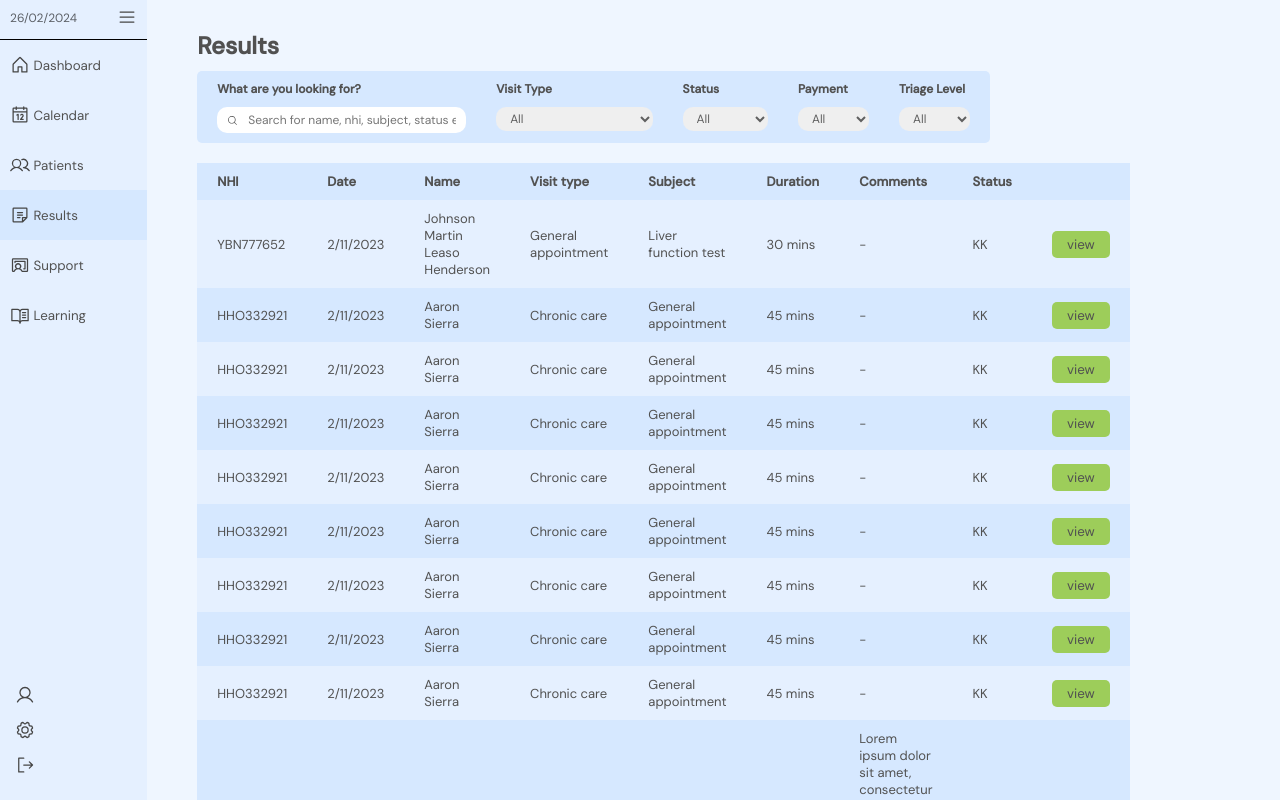
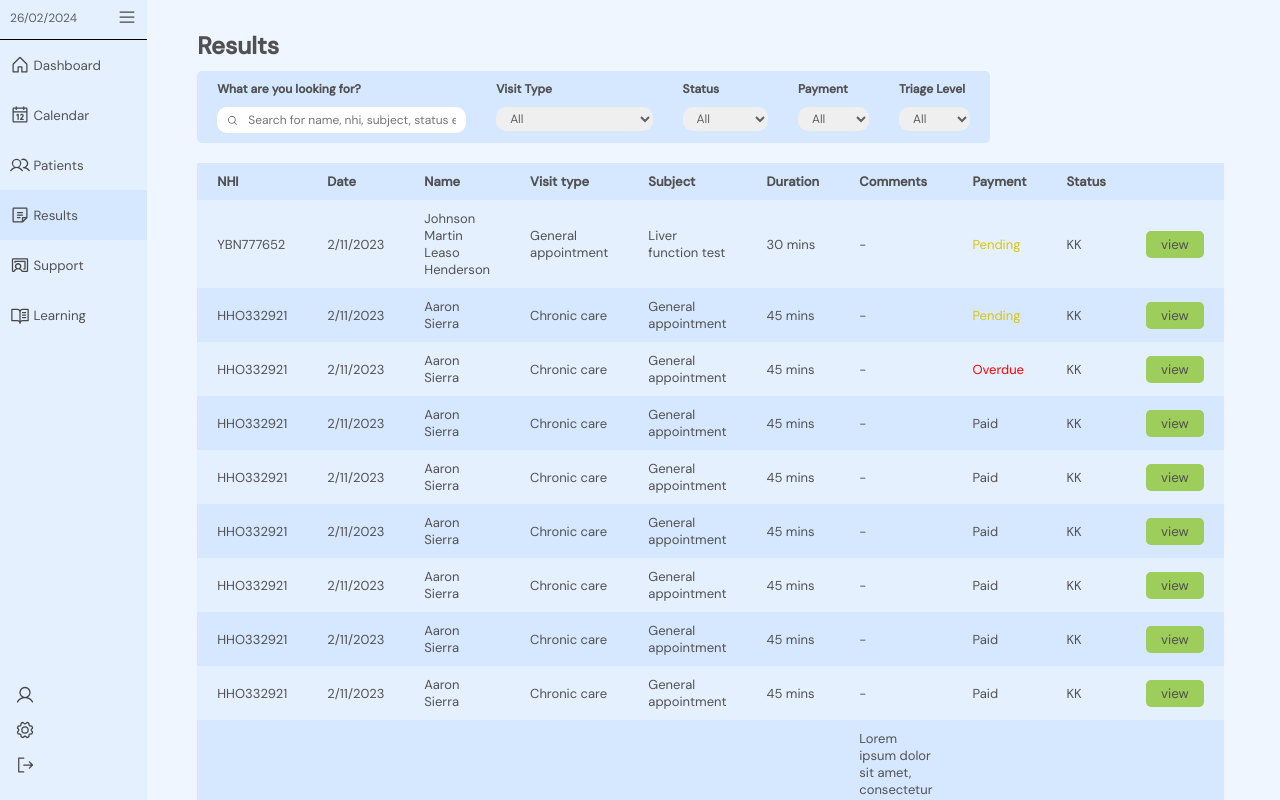
Before and after one commit to DiamondD7/yougotjob_client, a React (Vite) app: page /home in a window 1280 px wide. Both pictures are taken after a click on the button "Results". Shown: the top 800 px of the page. Built offline with nearby package versions, Linux system fonts and the light colour scheme.

Commit message:
edited the table to add one more col

```diff
--- a/src/components/Results/Results.jsx
+++ b/src/components/Results/Results.jsx
@@ -52,6 +52,7 @@ const FilterResults = () => {
             <option>All</option>
             <option>Paid</option>
             <option>Pending</option>
+            <option>Overdue</option>
           </select>
         </div>
         <div style={{ width: "10%" }}>
@@ -86,6 +87,7 @@ const Results = () => {
               <th>Subject</th>
               <th>Duration</th>
               <th>Comments</th>
+              <th>Payment</th>
               <th>Status</th>
               <th></th>
             </tr>
@@ -100,6 +102,7 @@ const Results = () => {
               <td>Liver function test</td>
               <td>30 mins</td>
               <td>-</td>
+              <td style={{ color: "#d7c60f" }}>Pending</td>
               <td>KK</td>
               <td>
                 <button onClick={() => setOpenResult(true)}>view</button>
@@ -113,6 +116,7 @@ const Results = () => {
               <td>General appointment</td>
               <td>45 mins</td>
               <td>-</td>
+              <td style={{ color: "#d7c60f" }}>Pending</td>
               <td>KK</td>
               <td>
                 <button onClick={() => setOpenResult(true)}>view</button>
@@ -126,6 +130,7 @@ const Results = () => {
               <td>General appointment</td>
               <td>45 mins</td>
               <td>-</td>
+              <td style={{ color: "red" }}>Overdue</td>
               <td>KK</td>
               <td>
                 <button onClick={() => setOpenResult(true)}>view</button>
@@ -139,6 +144,7 @@ const Results = () => {
               <td>General appointment</td>
               <td>45 mins</td>
               <td>-</td>
+              <td>Paid</td>
               <td>KK</td>
               <td>
                 <button onClick={() => setOpenResult(true)}>view</button>
@@ -152,6 +158,7 @@ const Results = () => {
               <td>General appointment</td>
               <td>45 mins</td>
               <td>-</td>
+              <td>Paid</td>
               <td>KK</td>
               <td>
                 <button onClick={() => setOpenResult(true)}>view</button>
@@ -165,6 +172,7 @@ const Results = () => {
               <td>General appointment</td>
               <td>45 mins</td>
               <td>-</td>
+              <td>Paid</td>
               <td>KK</td>
               <td>
                 <button onClick={() => setOpenResult(true)}>view</button>
@@ -178,6 +186,7 @@ const Results = () => {
               <td>General appointment</td>
               <td>45 mins</td>
               <td>-</td>
+              <td>Paid</td>
               <td>KK</td>
               <td>
                 <button onClick={() => setOpenResult(true)}>view</button>
@@ -191,6 +200,7 @@ const Results = () => {
               <td>General appointment</td>
               <td>45 mins</td>
               <td>-</td>
+              <td>Paid</td>
               <td>KK</td>
               <td>
                 <button onClick={() => setOpenResult(true)}>view</button>
@@ -204,6 +214,7 @@ const Results = () => {
               <td>General appointment</td>
               <td>45 mins</td>
               <td>-</td>
+              <td>Paid</td>
               <td>KK</td>
               <td>
                 <button onClick={() => setOpenResult(true)}>view</button>
@@ -220,6 +231,7 @@ const Results = () => {
                 Lorem ipsum dolor sit amet, consectetur adipisicing elit. Minus
                 iure quae accusamus tenetur quibusdam esse porro iusto
               </td>
+              <td>Paid</td>
               <td>KK</td>
               <td>
                 <button onClick={() => setOpenResult(true)}>view</button>
@@ -233,6 +245,7 @@ const Results = () => {
               <td>General appointment</td>
               <td>45 mins</td>
               <td>-</td>
+              <td>Paid</td>
               <td>KK</td>
               <td>
                 <button onClick={() => setOpenResult(true)}>view</button>
@@ -246,6 +259,7 @@ const Results = () => {
               <td>General appointment</td>
               <td>45 mins</td>
               <td>-</td>
+              <td>Paid</td>
               <td>KK</td>
               <td>
                 <button onClick={() => setOpenResult(true)}>view</button>
```
